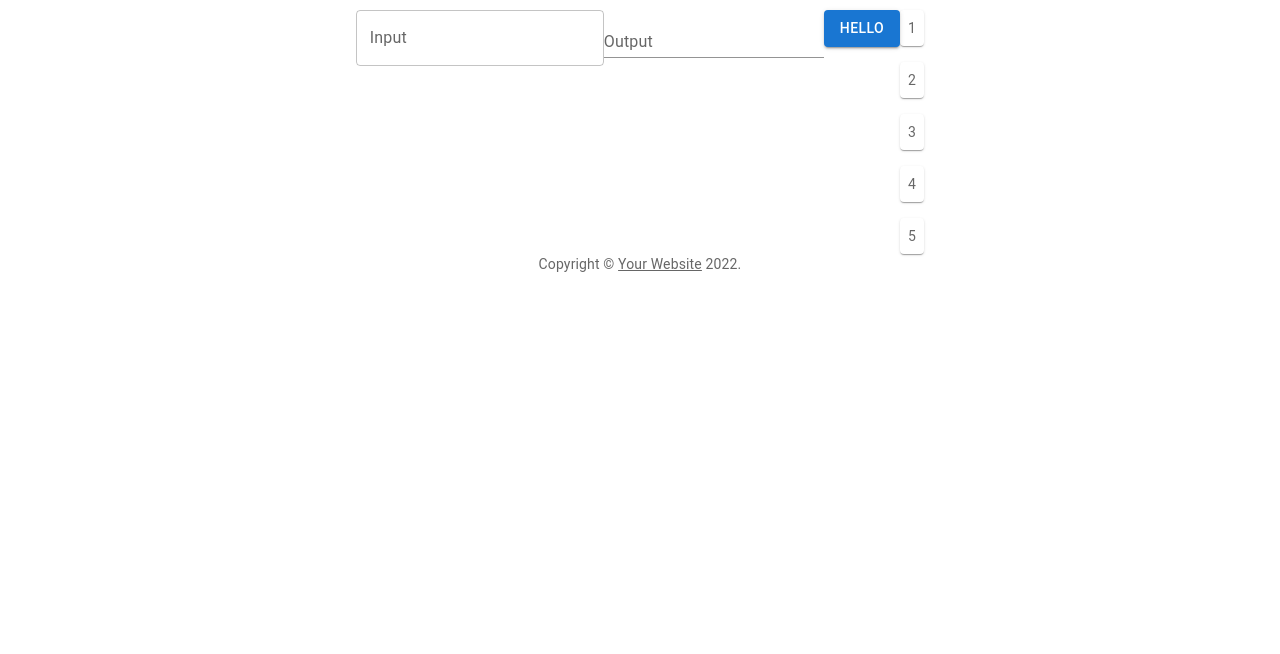
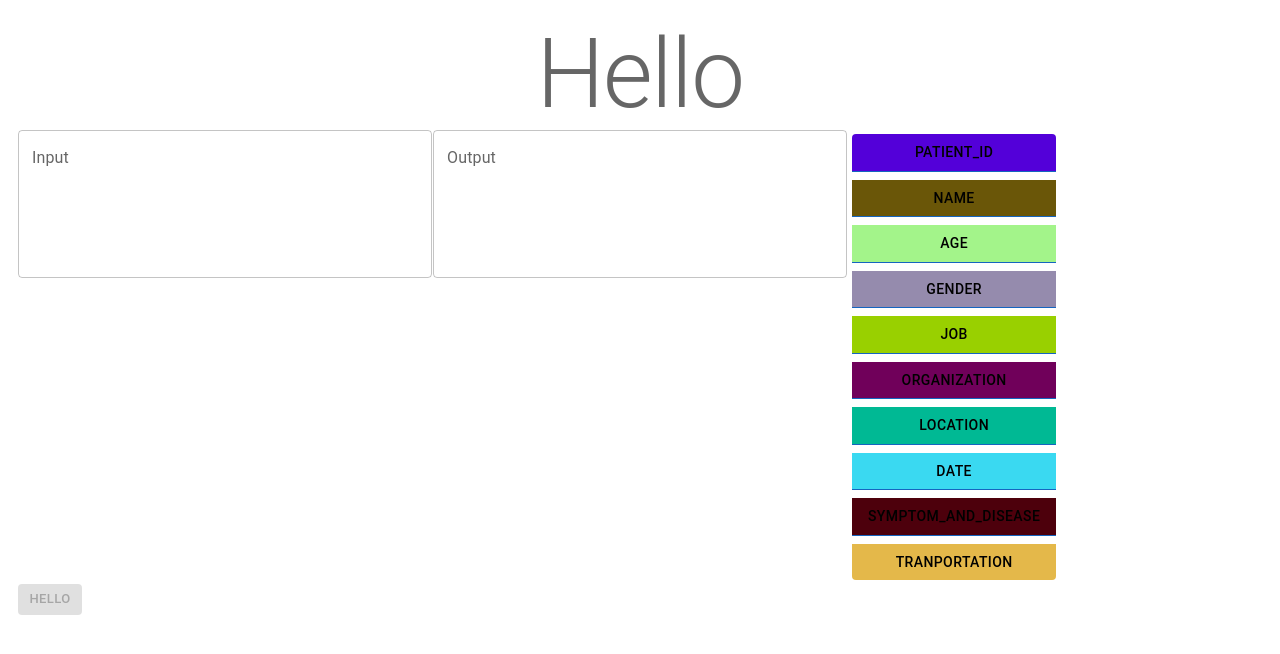
Before and after one commit to o2buzzle/CDCN_Covid19_FE, a React (Create React App) app in the folder my-app-1/: page /create in a window 1280 px wide. Shown: the top 654 px of the page. Built offline with nearby package versions, Linux system fonts and the light colour scheme.

Commit message:
change for the better

```diff
--- a/my-app-1/package.json
+++ b/my-app-1/package.json
@@ -12,6 +12,7 @@
     "@testing-library/user-event": "^13.5.0",
     "react": "^17.0.2",
     "react-dom": "^17.0.2",
+    "react-router-dom": "^6.2.2",
     "react-scripts": "5.0.0",
     "web-vitals": "^2.1.4"
   },
--- a/my-app-1/src/App.js
+++ b/my-app-1/src/App.js
@@ -1,76 +1,30 @@
-import './App.css';
-import * as React from 'react';
-import Typography from '@mui/material/Typography';
-import Link from '@mui/material/Link';
-import Grid from '@mui/material/Grid';
-import TextField from '@mui/material/TextField';
-import Button from '@mui/material/Button';
-import { CssBaseline, Stack } from '@mui/material';
-import { styled } from '@mui/material/styles';
-import Paper from '@mui/material/Paper';
+import "./App.css";
+import * as React from "react";
+import MainPage from "./pages/MainPage";
+import Homepage from "./pages/Homepage";
+import { BrowserRouter, Routes, Route } from "react-router-dom";
+//import Link from '@mui/material/Link';
 
-const Item = styled(Paper)(({ theme }) => ({
-  backgroundColor: theme.palette.mode === 'dark' ? '#1A2027' : '#fff',
-  ...theme.typography.body2,
-  padding: theme.spacing(1),
-  textAlign: 'center',
-  color: theme.palette.text.secondary,
-}));
-
-function Copyright() {
-  return (
-    <Typography variant="body2" color="text.secondary" align="center">
-    {'Copyright © '}
-    <Link color="inherit" href="https://mui.com/">
-      Your Website
-    </Link>{' '}
-    {new Date().getFullYear()}
-    {'.'}
-  </Typography>
-  );
-}
-const SearchButton = () => (
-  <Button variant = "contained" sx = {{}}>
-    Hello
-  </Button>
-  )
-
+// function Copyright() {
+//   return (
+//     <Typography variant="body2" color="text.secondary" align="center">
+//     {'Copyright © '}
+//     <Link color="inherit" href="https://mui.com/">
+//       Your Website
+//     </Link>{' '}
+//     {new Date().getFullYear()}
+//     {'.'}
+//   </Typography>
+//   );
+// }
 function App() {
   return (
-    <React.Fragment>
-      <CssBaseline />
-      <Grid container>
-        <Grid item>
-          <TextField label="Input"/>
-          <TextField
-          label="Output"
-          // InputProps={{
-          //   endAdornment: (
-          //     <InputAdornment position="end">
-          //       <SearchButton />
-          //     </InputAdornment>
-          //   ),
-          // }}
-        variant="standard"/>
-        </Grid>
-        <Grid item>
-          <Button variant="contained">Hello</Button>
-        </Grid>
-        <Stack direction="column"
-          justifyContent="center"
-          alignItems="flex-end"
-          spacing={2}>
-          <Item color="secondary">1</Item>
-          <Item>2</Item>
-          <Item>3</Item>
-          <Item>4</Item>
-          <Item>5</Item>
-
-         </Stack>
-      </Grid>
-
-      <Copyright/>
-    </React.Fragment>
+    <BrowserRouter>
+      <Routes>
+        <Route path="/" element={<Homepage />} />
+        <Route path="/create" element={<MainPage />} />
+      </Routes>
+    </BrowserRouter>
   );
 }
 
--- a/my-app-1/src/index.css
+++ b/my-app-1/src/index.css
@@ -4,3 +4,6 @@ body {
   align-items: center;
   padding: 10px;
 }
+#root {
+  width: 100%;
+}
--- /dev/null
+++ b/my-app-1/src/pages/Homepage.js
@@ -0,0 +1,7 @@
+import React from "react";
+
+function Homepage() {
+  return <div>Homepage</div>;
+}
+
+export default Homepage;
--- /dev/null
+++ b/my-app-1/src/pages/MainPage.js
@@ -0,0 +1,156 @@
+import React from "react";
+import Typography from "@mui/material/Typography";
+import { createTheme, ThemeProvider } from "@mui/material/styles";
+import Button from "@mui/material/Button";
+import TextField from "@mui/material/TextField";
+import Grid from "@mui/material/Grid";
+import ButtonGroup from "@mui/material/ButtonGroup";
+
+const outerTheme = createTheme({
+  palette: {
+    number1: {
+      main: "#5300d9",
+    },
+    number2: {
+      main: "#6a5608",
+    },
+    number3: {
+      main: "#a3f48a",
+    },
+    number4: {
+      main: "#958bad",
+    },
+    number5: {
+      main: "#99d000",
+    },
+    number6: {
+      main: "#70005a",
+    },
+    number7: {
+      main: "#00b994",
+    },
+    number8: {
+      main: "#3ad9f1",
+    },
+    number9: {
+      main: "#4d000c",
+    },
+    number10: {
+      main: "#e4b84a",
+    },
+  },
+});
+
+const node = [
+  {
+    value: "PATIENT_ID",
+    color: "number1",
+  },
+  {
+    value: "NAME",
+    color: "number2",
+  },
+  {
+    value: "AGE",
+    color: "number3",
+  },
+  {
+    value: "GENDER",
+    color: "number4",
+  },
+  {
+    value: "JOB",
+    color: "number5",
+  },
+  {
+    value: "ORGANIZATION",
+    color: "number6",
+  },
+  {
+    value: "LOCATION",
+    color: "number7",
+  },
+  {
+    value: "DATE",
+    color: "number8",
+  },
+  {
+    value: "SYMPTOM_AND_DISEASE",
+    color: "number9",
+  },
+  {
+    value: "TRANPORTATION",
+    color: "number10",
+  },
+];
+
+function MainPage() {
+  const [input, setInput] = React.useState("");
+  const [output, setOutput] = React.useState("");
+
+  const onTextInput = (e) => {
+    setInput(e.target.value);
+  };
+  const onButtonClick = () => {
+    setOutput(input);
+  };
+  return (
+    <React.Fragment>
+      <Typography variant="h1" color="text.secondary" align="center">
+        Hello
+      </Typography>
+      <Grid container justifyContent="center" spacing="1">
+        <Grid item xs={4}>
+          <TextField
+            multiline
+            rows="5"
+            label="Input"
+            fullWidth
+            value={input}
+            onChange={onTextInput}
+          />
+        </Grid>
+        <Grid item xs={4}>
+          <TextField
+            label="Output"
+            multiline
+            rows="5"
+            fullWidth
+            value={output}
+          />
+        </Grid>
+        <Grid item xs>
+          <ThemeProvider theme={outerTheme}>
+            <ButtonGroup
+              sx={{ "& button": { m: 0.5 } }}
+              variant="contained"
+              size="medium"
+              disableElevation
+              orientation="vertical"
+              aria-label="vertical outlined button group"
+            >
+              {node.map((item) => (
+                <Button key={item.value} color={item.color}>
+                  {" "}
+                  {item.value}{" "}
+                </Button>
+              ))}
+            </ButtonGroup>
+          </ThemeProvider>
+        </Grid>
+      </Grid>
+      <Button
+        variant="contained"
+        size="small"
+        disabled={!input}
+        onClick={() => {
+          onButtonClick();
+        }}
+      >
+        Hello
+      </Button>
+    </React.Fragment>
+  );
+}
+
+export default MainPage;
```
Also changed, not shown: my-app-1/src/App.css (line endings or trailing spaces), 2 other files (tests, documents, lock files or other folders).
